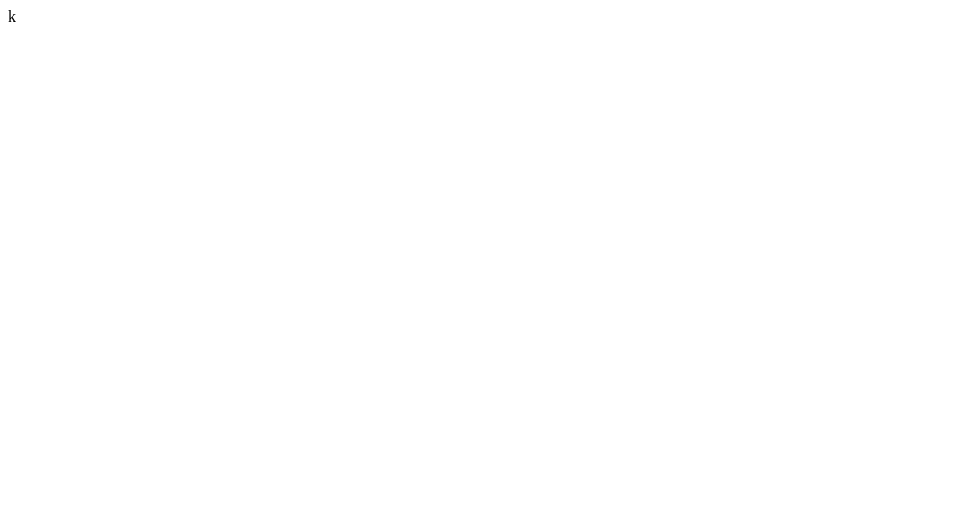
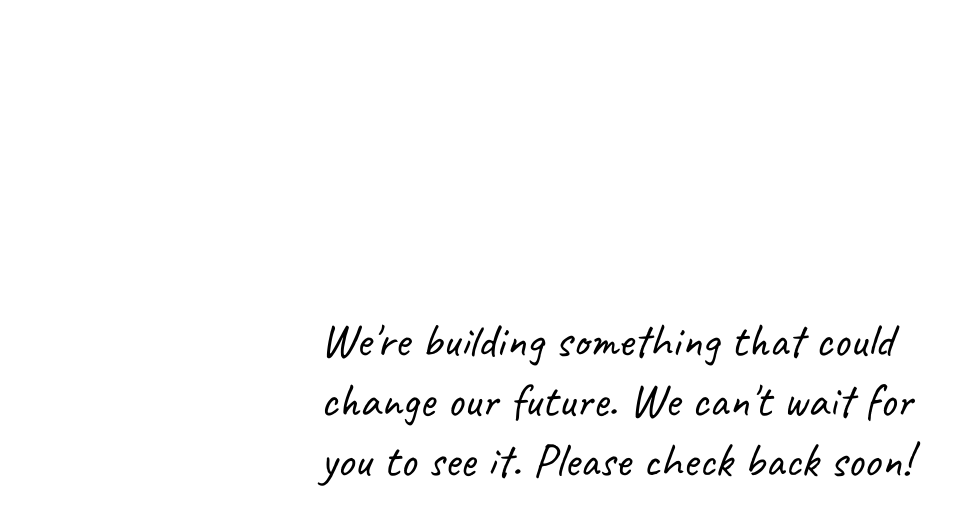
Before and after one commit to SudoFoundry/Website, a plain HTML site: page index.html in a window 1280 px wide. Shown: the whole page, without its empty margins (0-976 px from the left). Drawn offline with Linux system fonts and the light colour scheme.

Commit message:
small upgrade

```diff
--- a/index.html
+++ b/index.html
@@ -1 +1,29 @@
-k
+<!DOCTYPE html>
+<html>
+  <head>
+    <meta charset="UTF-8">
+    <title>SudoFoundry</title>
+    <link href="https://fonts.googleapis.com/css2?family=Caveat&display=swap" rel="stylesheet">
+    <style>
+        body {
+            margin: 0;
+            font-family: 'Caveat', cursive;
+            padding: 100px;
+        }
+
+        .cntr {
+            font-size: 6vh;
+            position: absolute;
+            left: 50%;
+            top: 50%;
+            -webkit-transform: translate(-50%, -50%);
+            transform: translate(-50%, -50%);
+        }
+    </style>
+  </head>
+  <body>
+      <div class="cntr">
+          We're building something that could change our future. We can't wait for you to see it. Please check back soon!
+      </div>
+  </body>
+</html>
```
